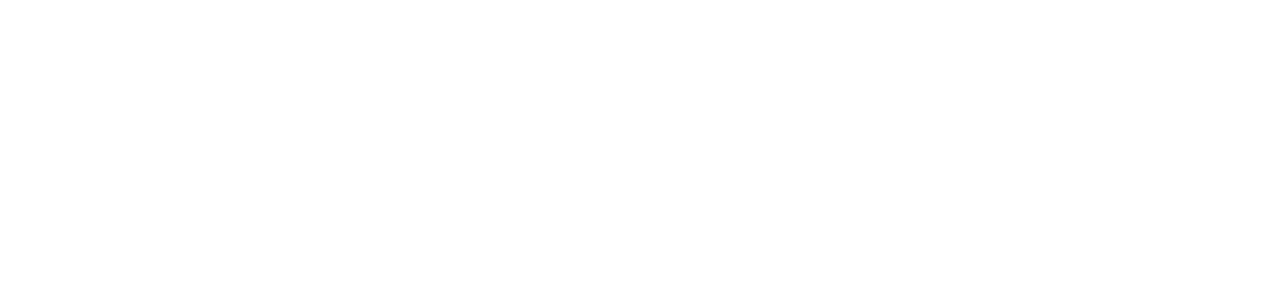
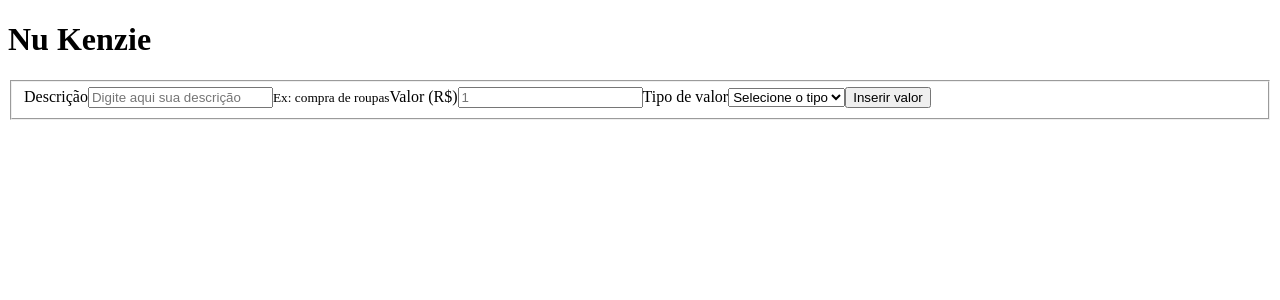
Before and after one commit to CodeBernardo/Nu-kenzie-CodeBernardo, a React (Vite) app: page / in a window 1280 px wide. Shown: the top 300 px of the page. Built offline with nearby package versions, Linux system fonts and the light colour scheme.

Commit message:
feat: created header & form section

```diff
--- a/src/App.jsx
+++ b/src/App.jsx
@@ -1,10 +1,13 @@
-
+import { AppFinanceForm } from './components/Form';
+import { AppHeader } from './components/Header';
 
 const App = () => {
   return (
     <>
+      <AppHeader />
+      <AppFinanceForm />
     </>
-  )
-}
+  );
+};
 
-export default App
+export default App;
--- a/src/components/Form/index.jsx
+++ b/src/components/Form/index.jsx
@@ -0,0 +1,31 @@
+export const AppFinanceForm = () => {
+  return (
+    <>
+      <section>
+        <fieldset>
+          <form action="">
+            <label htmlFor="description">Descrição</label>
+            <input
+              type="text"
+              name="description"
+              id="description"
+              placeholder="Digite aqui sua descrição"
+            />
+            <small>Ex: compra de roupas</small>
+            <label htmlFor="value">Valor (R$)</label>
+            <input type="number" name="value" id="value" placeholder="1" />
+            <label htmlFor="typeOfValue">Tipo de valor</label>
+            <select name="typeOfValue" id="typeOfValue">
+              <option value="" disabled selected>
+                Selecione o tipo
+              </option>
+              <option value="credit">Entrada</option>
+              <option value="debit">Saida</option>
+            </select>
+            <button>Inserir valor</button>
+          </form>
+        </fieldset>
+      </section>
+    </>
+  );
+};
--- a/src/components/Header/index.jsx
+++ b/src/components/Header/index.jsx
@@ -0,0 +1,5 @@
+export const AppHeader = () => {
+  return (
+    <h1><span>Nu</span> Kenzie</h1>
+  )
+}
```
Also changed, not shown: src/components/Finance-List/Finance-Card/_index.jsx (deleted), src/components/Finance-List/Finance-Card/_index.module.scss (deleted), src/components/Finance-List/Finance-Card/index.jsx (added), src/components/Finance-List/Finance-Card/index.module.scss (added).
